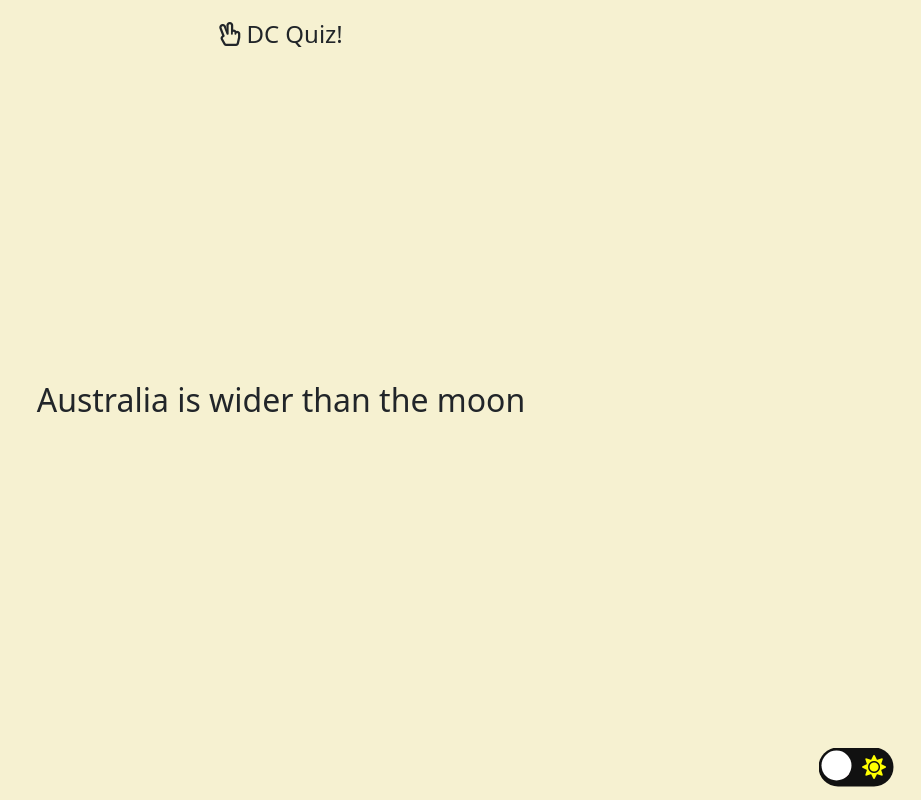
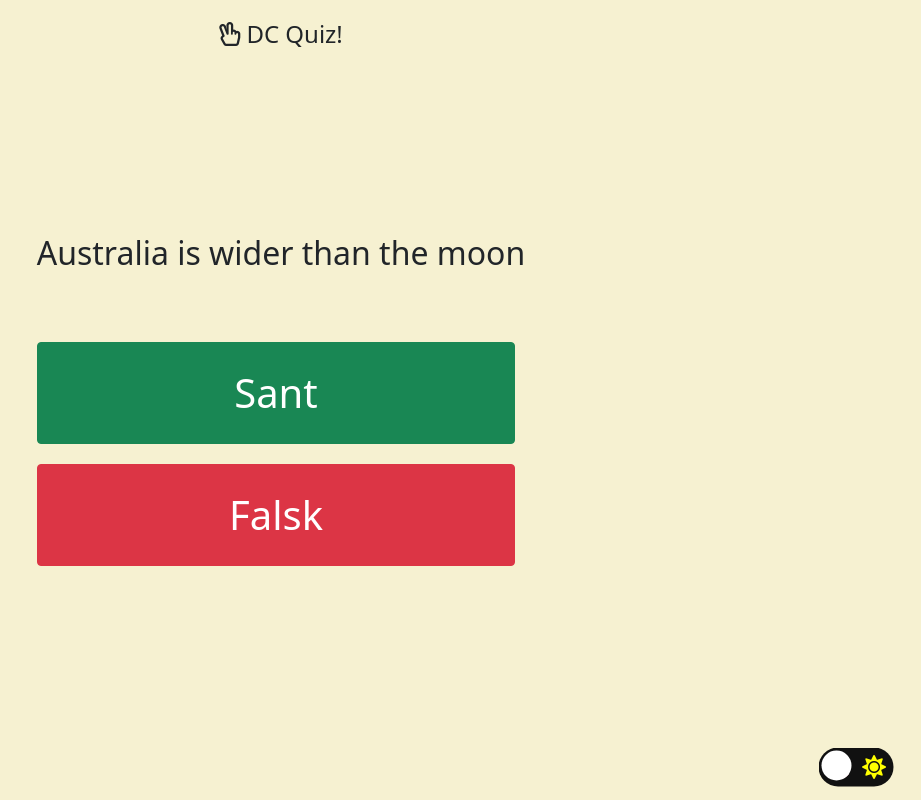
Before and after one commit to mvdgragt/DC-Quiz, a plain HTML site: page index.html in a window 1280 px wide. Shown: the whole page, without its empty margins (359-1280 px from the left). Drawn offline with nearby package versions, Linux system fonts and the light colour scheme.

Commit message:
Buttons added as well as darkmode toggle

```diff
--- a/main.js
+++ b/main.js
@@ -1,27 +1,57 @@
+// let questions = [
+//   {
+//     question: "Australia is wider than the moon.",
+//     answers: [true]
+//     correctAnswer: 1
+//   },
+//   {
+//     question: "Holland is wider than the moon.",
+//     answers: [false]
+//     correctAnswer: 1
+//   },
+//   {
+//     question: "Sweden has a cross in its flag.",
+//     answers: [true]
+//     correctAnswer: 1
+//   },
+
+// ]
+
+let header = document.querySelector('header');
 let main = document.querySelector('main');
 let div = document.querySelector('div');
 let h1 = document.createElement('h1');
 let countdown = document.createElement('div');
-let h2 = document.createElement('h2');
+let question = document.createElement('h2');
+let buttonContainer = document.createElement('div');
+let yesButton = document.createElement('button')
+let noButton = document.createElement('button')
 h1.setAttribute('id','getReady');
 countdown.setAttribute('id','countDown');
-h2.setAttribute('class','questions');
-h1.textContent="Get Ready!";
+question.setAttribute('class','questions');
+buttonContainer.setAttribute('id','buttonContainer');
+yesButton.setAttribute('class', 'btn btn-success btn3d');
+yesButton.setAttribute('type', 'submit');
+noButton.setAttribute('class', 'btn btn-danger btn3d');
+noButton.setAttribute('type', 'submit');
+h1.textContent="Gör dig redo!";
 countdown.textContent="3";
-h2.textContent="Australia is wider than the moon";
+question.textContent="Australia is wider than the moon";
+yesButton.textContent="Sant";
+noButton.textContent="Falsk";
 
 div.append(h1,countdown);
 
 //
 
 var timeleft = 2;
-var downloadTimer = setInterval(function(){
+var Timer = setInterval(function(){
   if(timeleft <= 0){
-    clearInterval(downloadTimer);
-    // document.querySelector("#countDown").innerHTML = "Finished";
-    // setTimeout(() => {div.style.opacity = '0'},750);
+    clearInterval(Timer);
     setTimeout(() => {div.remove()});
-    main.append(h2);
+    main.append(question);
+    question.appendChild(buttonContainer);
+    buttonContainer.append(yesButton,noButton);
   } else {
     document.querySelector("#countDown").innerHTML = timeleft;
 
@@ -29,18 +59,12 @@ var downloadTimer = setInterval(function(){
   timeleft -= 1;
 }, 1500);
 
-
-//
-
-//StartButton
-// let startButton = document.querySelector('#startButton');
-// startButton.addEventListener('click', () => {
-//   setTimeout(() => {startButton.style.opacity = '0'},750);
-// });
-
 // Toggle
 const checkbox = document.querySelector('#checkbox');
 
 checkbox.addEventListener('change', ()=>{
-  document.body.classList.toggle('dark');
+  document.body.classList.toggle('dark')
+  header.classList.toggle('darkText')
+  h1.classList.toggle('darkText')
+  question.classList.toggle('darkText')
 })
--- a/style.css
+++ b/style.css
@@ -14,6 +14,10 @@
     background-color: #292c35;
   }
 
+  .darkText {
+    color: rgba(246, 241, 209);
+  }
+
   header {
       margin-top: 20px;
   }
@@ -26,8 +30,11 @@
     font-size: 60px;
 } */
 
-
-
+#countDown {
+  font-size: 50px;
+  font-weight: bold;
+  color: goldenrod;
+}
   .checkbox {
     opacity: 0;
     position: absolute;
@@ -74,5 +81,23 @@
         margin-right: 40px;
     }
  .questions {
-   margin: 20px;
+   margin: 0px 50px 0px 50px;
+   display: grid;
  }
+
+ #buttonContainer {
+   display:grid;
+   padding-top: 50px;
+ }
+
+ .btn3d {
+  position:relative;
+  margin-right:10px;
+  margin-top: 20px;
+  margin: top 20px;
+  padding: 20px;
+  font-size: 40px;
+}
+.btn3d:active {
+  top:9px;
+}
```
Also changed, not shown: index.html (+1 -0 lines).
